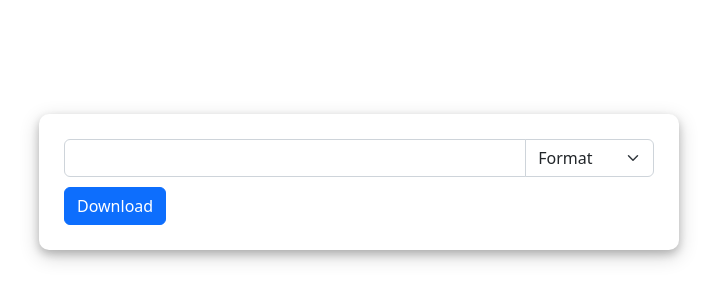
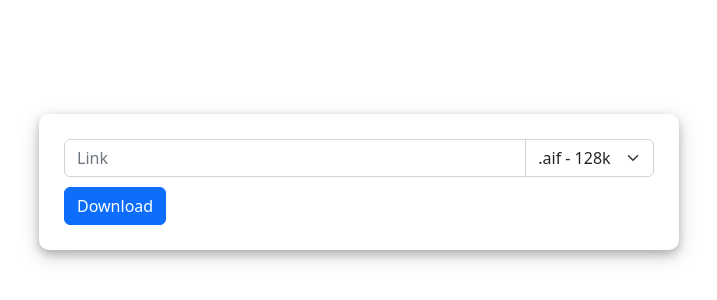
Before and after one commit to AlexxFehr/SoundRipper-React, a React (Vite) app in the folder SoundRipper/: page / in a window 1280 px wide. Shown: the part 226-526 px from the top of the page, without its empty margins (281-998 px from the left). Built offline with nearby package versions, Linux system fonts and the light colour scheme.

Commit message:
Added format options to input

```diff
--- a/SoundRipper/src/InputCard.tsx
+++ b/SoundRipper/src/InputCard.tsx
@@ -7,13 +7,26 @@ export default function InputCard(){
     return (
         <div className="input-card">
             <div className="input-group">
-                <input type="text" aria-label="First name" className="form-control"/>
+                <input type="text" aria-label="First name" placeholder="Link" className="form-control"/>
 
                 <select className="form-select" aria-label="Default select example">
-                    <option selected>Format</option>
-                    <option value="1">One</option>
-                    <option value="2">Two</option>
-                    <option value="3">Three</option>
+                    <optgroup label="Audio Interchange File">
+                        <option value="1">.aif - 32k</option>
+                        <option value="2">.aif - 64k</option>
+                        <option selected value="3">.aif - 128k </option>
+                    </optgroup>
+
+                    <optgroup label="MPEG-1 Audio Layer 3">
+                        <option value="1">.mp3 - 32k</option>
+                        <option value="2">.mp3 - 64k</option>
+                        <option value="3">.mp3 - 128k </option>
+                    </optgroup>
+
+                    <optgroup label="Waveform Audio File">
+                        <option value="1">.wav - 32k</option>
+                        <option value="2">.wav - 64k</option>
+                        <option value="3">.wav - 128k </option>
+                    </optgroup>
                 </select>
             </div>
             <div className="download-button">
@@ -22,3 +35,7 @@ export default function InputCard(){
         </div>
     )
 }
+
+function handleSubmit(){
+    //Handle form submit
+}
```
